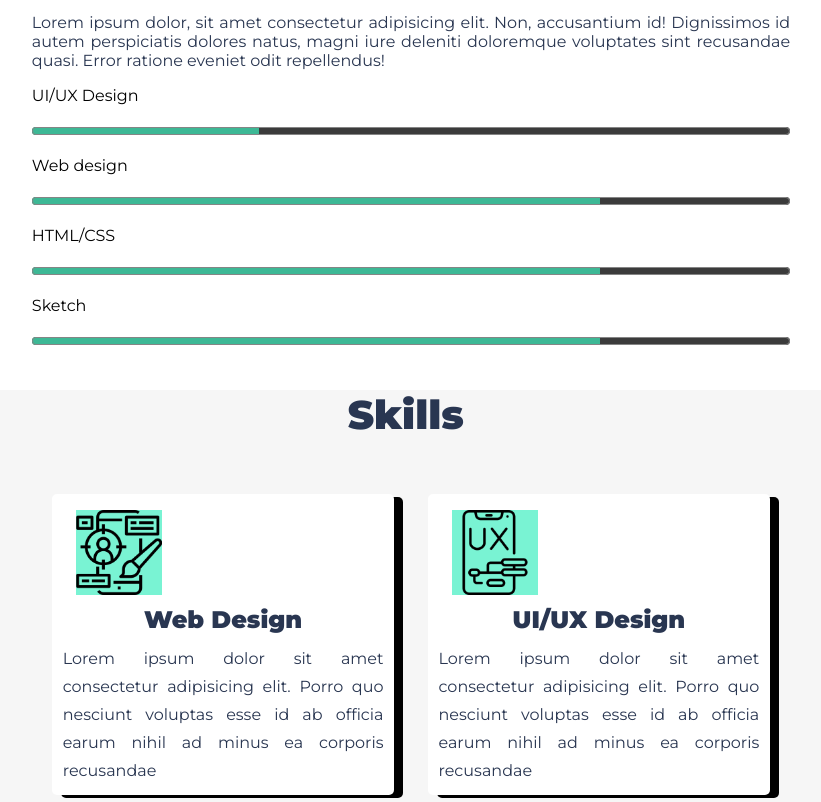
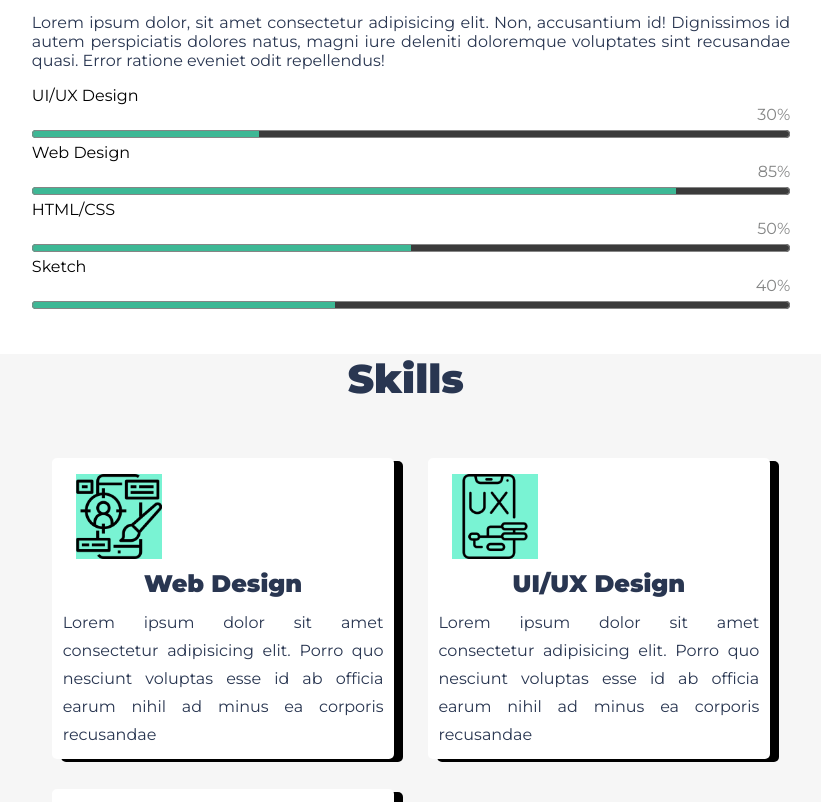
Before and after one commit to ClaraSantosmf/BuserTech-D2.4-Enzo-Pascoal-Responsivo, a plain HTML site: page index.html in a window 1280 px wide. Shown: the part 845-1647 px from the top of the page, without its empty margins (229-1050 px from the left). Drawn offline with Linux system fonts and the light colour scheme.

Commit message:
Adding value at progress

```diff
--- a/css/style.css
+++ b/css/style.css
@@ -49,6 +49,11 @@ h2 {
 .secao1 :nth-child(9) {
   color: #293651;
   text-align: justify;
+}
+
+.progress-label {
+  color: #848585;
+  text-align: right;
 }
 
 .barra1,
--- a/index.html
+++ b/index.html
@@ -49,15 +49,19 @@
         eveniet odit repellendus!
       </p>
 
-      <!--Barras de progresso-->
-      <p>UI/UX Design</p>
-      <progress max="100" value="30" s></progress>
-      <p>Web design</p>
-      <progress max="100" value="75"></progress>
-      <p>HTML/CSS</p>
-      <progress max="100" value="75"></progress>
-      <p>Sketch</p>
-      <progress max="100" value="75"></progress>
+      <!--Barras de progresso com legenda-->
+      <label class="label">UI/UX Design</label>
+      <div class="progress-label">30%</div>
+      <progress max="100" value="30"></progress>
+      <label class="label">Web Design</label>
+      <div class="progress-label">85%</div>
+      <progress max="100" value="85"></progress>
+      <label class="label">HTML/CSS</label>
+      <div class="progress-label">50%</div>
+      <progress max="100" value="50"></progress>
+      <label class="label">Sketch</label>
+      <div class="progress-label">40%</div>
+      <progress max="100" value="40"></progress>
     </section>
 
     <!--Vai de projstos até o final dos quadrados (de projetos)-->
```
